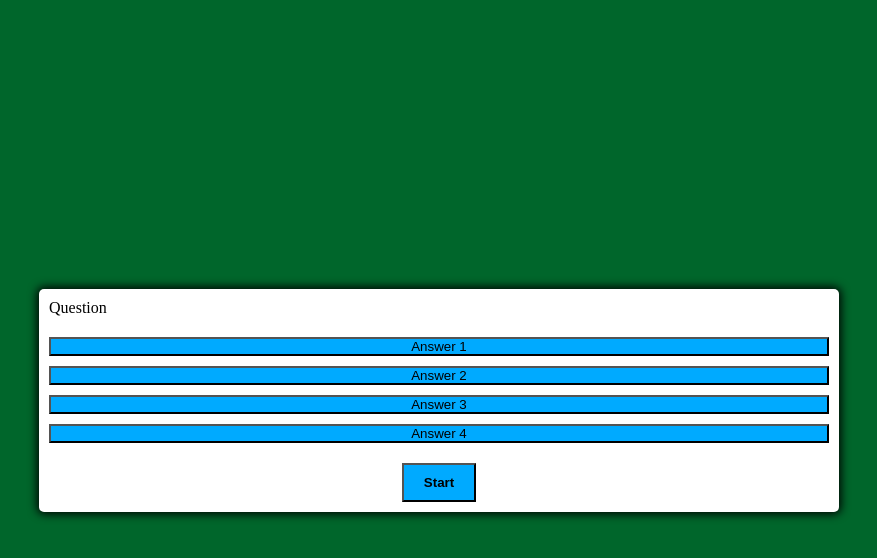
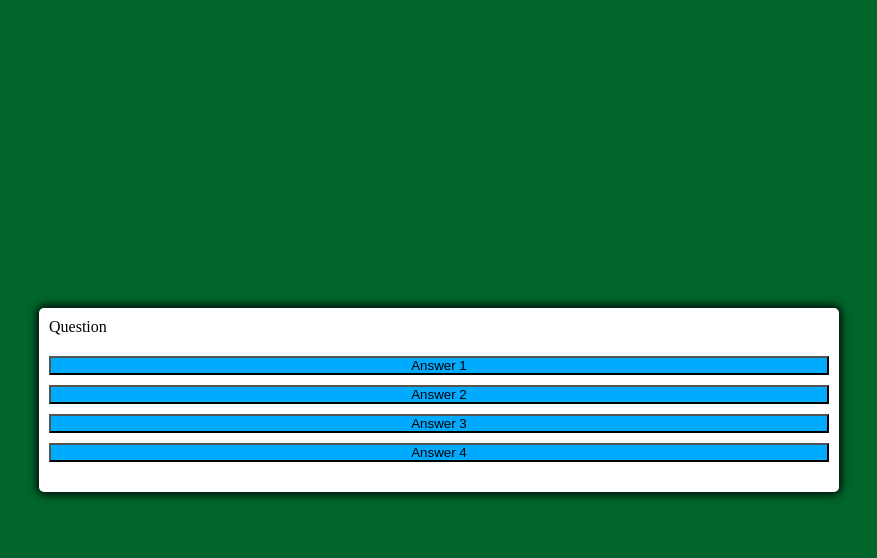
Before and after one commit to BobTarino/coding-quiz, a plain HTML site: page index.html in a window 1280 px wide. Both pictures are taken after a click on the button "Start". Shown: the whole page, without its empty margins (201-1078 px from the left). Drawn offline with Linux system fonts and the light colour scheme.

Commit message:
created question bank array and randomized the questions

```diff
--- a/assets/js/script.js
+++ b/assets/js/script.js
@@ -1,7 +1,75 @@
-function startGame() {
+//get the element identified by 'start-btn' and reassign it as a variable
+var startButton = document.getElementById('start-btn');
+//get element identified by 'question-container' and reassign it as a variable
+var questionContainer = document.getElementById('question-container');
+var curentQuestionIndex, randomQuestions
+var questionBank = [
+    {
+        question:"Commonly used data types DO NOT include?",
+        answers: [
+            "strings",
+            "booleans",
+            "alerts",
+            "numbers",
+        ],
+        correct: "alerts"
+    },
+    {
+        question:"String values must be enclosed within___when being assigned to variables?",
+        answers: [
+            "commas",
+            "curly brackets",
+            "quotes",
+            "parenthesis",
+        ],
+        correct: "quotes"
+    },
+    {
+        question:"Arrays in JavaScript can be used to store_____?",
+        answers: [
+            "numbers and strings",
+            "other arrays",
+            "booleans",
+            "all of the above",
+        ],
+        correct: "all of the above"
+    },
+    {
+        question:"The conditional in an if/else statement is enclosed with_____?",
+        answers: [
+            "quotes",
+            "curly brackets",
+            "parenthesis",
+            "square brackets",
+        ],
+        correct: "parenthesis"
+    },
+    {
+        question:"A very useful tool used during development and debugging for printing content to the debugger is:",
+        answers: [
+            "JavaScript",
+            "terminal/bash",
+            "for loops",
+            "console.log",
+        ],
+        correct: "console.log"
+    },
+];
 
+
+startButton.addEventListener('click', startQuiz);
+
+
+function startQuiz() {
+startButton.classList.add('hide');
+randomQuestions = questionBank.sort(() => Math.random - .5);
+curentQuestionIndex = 0;
+questionContainer.classList.remove('hide');
+//call Next Question Function
+setNextQuestion()
 }
 function setNextQuestion() {
+    showQuestion(randomQuestions[curentQuestionIndex])
 
 }
 function selectAnswer() {
--- a/index.html
+++ b/index.html
@@ -11,7 +11,7 @@
 </head>
 <body class="correct">
     <div class="container">
-        <div id="question-container" class="hide"></div>
+        <div id="question-container" class="hide">
             <div id="question">Question</div>
             <div id="answer-buttons" class="btn-grid">
                 <button class="btn">Answer 1</button>
@@ -19,6 +19,7 @@
                 <button class="btn">Answer 3</button>
                 <button class="btn">Answer 4</button>
             </div>
+        </div>
         <div class="controls">
             <button id="start-btn" class="start-btn btn">Start</button>
             <button id="next-btn" class="next-btn btn hide">Next</button>
```
